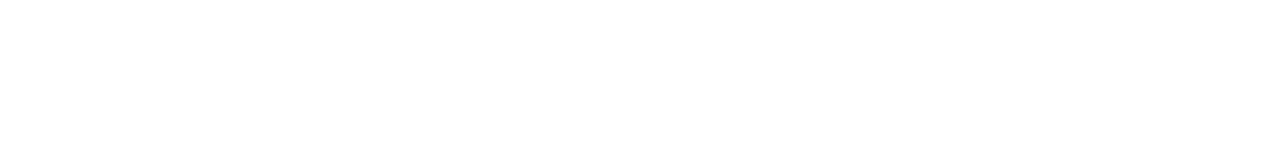
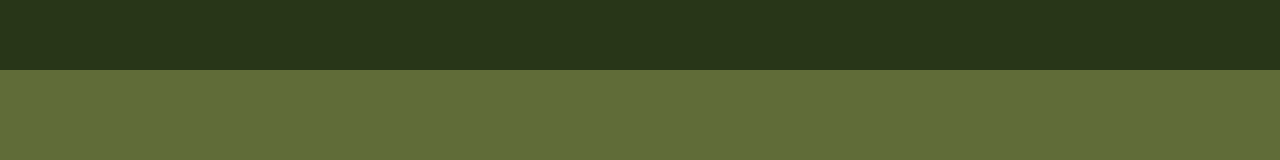
Before and after one commit to Nelliuslinda/EnvironmentMonitoring, a plain HTML site: page index.html in a window 1280 px wide. Drawn offline with Linux system fonts and the light colour scheme.

Commit message:
feat(add) Add styling on index

```diff
--- a/index.html
+++ b/index.html
@@ -4,9 +4,15 @@
     <meta charset="UTF-8">
     <meta http-equiv="X-UA-Compatible" content="IE=edge">
     <meta name="viewport" content="width=device-width, initial-scale=1.0">
-    <title>Document</title>
+    <title>Environmental Monitoring Dashboard</title>
+    <!--CSS-->
+    <link rel="stylesheet" href="style.css">
 </head>
 <body>
+    <div class="grid-container">
+        <header class="header"></header>
 
+        <main class="main-container"></main>
+    </div>
 </body>
 </html>
--- /dev/null
+++ b/style.css
@@ -0,0 +1,25 @@
+body{
+    margin: 0;
+    padding: 0;
+}
+
+.grid-container {
+    display: grid;
+    grid-template-columns: 1fr 1fr 1fr 1fr;
+    grid-template-rows: 0.2fr 3fr;
+    grid-template-areas:
+    "header header header header"
+    "main main main main";
+    height: 100vh;
+}
+
+.header{
+    grid-area: header;
+    height: 70px;
+    background-color: #283618;
+}
+
+.main-container{
+    grid-area: main;
+    background-color: #606c38;
+}
```
